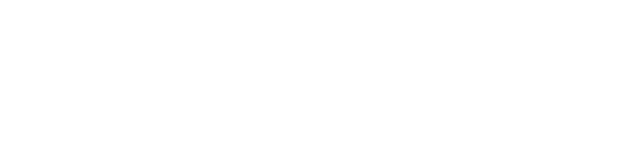
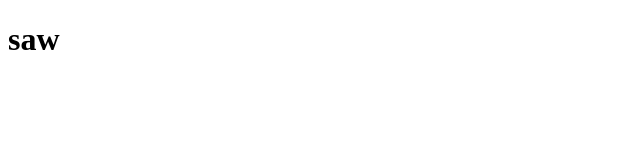
Before and after one commit to AaronSaw/secondSan, a plain HTML site: page saw/index.html in a window 1280 px wide. Shown: the full height of the page, 0-640 px from the left. Drawn offline with Linux system fonts and the light colour scheme.

Commit message:
first commit

```diff
--- a/index.html
+++ b/saw/index.html
@@ -7,6 +7,6 @@
     <title>Document</title>
 </head>
 <body>
-
+    <h1>saw</h1>
 </body>
 </html>
```
